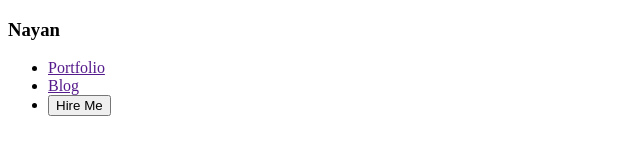
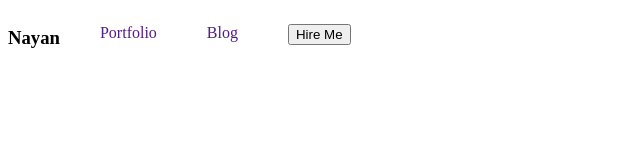
Before and after one commit to nayanmdgit/nayan_portfolio, a plain HTML site: page index.html in a window 1280 px wide. Shown: the whole page, without its empty margins (0-640 px from the left). Drawn offline with Linux system fonts and the light colour scheme.

Commit message:
working with nav bar

```diff
--- a/index.html
+++ b/index.html
@@ -4,6 +4,8 @@
     <meta charset="UTF-8">
     <meta name="viewport" content="width=device-width, initial-scale=1.0">
     <title>Portfolio of Md. Nayan</title>
+
+    <link rel="stylesheet" href="styles/portfolio.css">
 </head>
 <body>
     <header>
--- /dev/null
+++ b/styles/portfolio.css
@@ -0,0 +1,18 @@
+/* nav related styles*/
+
+nav {
+    display: flex;
+}
+
+nav > ul {
+    display: flex;
+
+}
+nav li {
+    list-style: none;
+
+    margin-right: 50px;
+}
+nav a {
+    text-decoration: none;
+}
```
